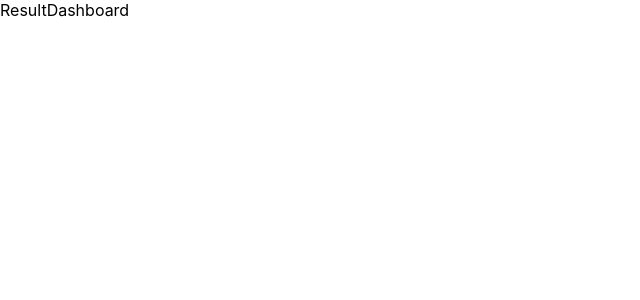
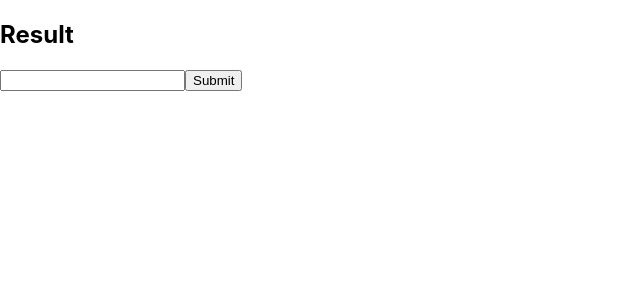
Before and after one commit to aollerval/questionnaire-app, a React (Create React App) app: page /dashboard in a window 1280 px wide. Shown: the top 300 px of the page, without its empty margins (0-640 px from the left). Built offline with nearby package versions, Linux system fonts and the light colour scheme.

Commit message:
Added results gathering

```diff
--- a/src/containers/Questionnaire.js
+++ b/src/containers/Questionnaire.js
@@ -75,6 +75,7 @@ export default function Questionnaire() {
         //Vaciar local storage, eliminar qa, qc y qs.  Resetear el estado
     }
 
+    //Estado de la respuesta para enviar resultados del cuestionario
     var qa = {
         questionnaireCode : qc,
         questions : [],
@@ -91,7 +92,6 @@ export default function Questionnaire() {
         var filteredAnswers = qa.answers.filter(function(value){
             return value !== a_id
         })
-
 
         var filteredQuestions = qa.questions.filter(function(value){
             return value !== q_id //Tengo que agregar que solo se pueda responder 1 con uno de los checkboxes
--- a/src/containers/ResultDashboard.js
+++ b/src/containers/ResultDashboard.js
@@ -1,7 +1,46 @@
-import React from 'react'
+import React, { useRef, useState } from 'react'
 
 export default function ResultDashboard() {
+
+  const resultCodeQuestionnaire = useRef();
+
+  var results = {
+    "questionnaireCode" : "",
+    "questionSubDimensions" : [],
+    "scores" : []
+  }
+
+  function fetchResults(){
+    const questionnaireCode = resultCodeQuestionnaire.current.value
+    const url = `http://localhost:8080/api/v1/result/${questionnaireCode}`
+    fetch(url , {
+        method : 'GET',
+        mode: 'cors',
+        headers: {
+            'Content-Type' : 'application/json',
+            'accept' : '*/*'
+        }
+    })
+    .then(response => response.json())
+    .then(response => {
+        console.log(response)
+        results.questionnaireCode = response.questionnaireCode
+        results.questionSubDimensions = response.subDimensions
+        results.scores = response.scores
+        console.log(results)
+    })
+    resultCodeQuestionnaire.current.value = null
+  }
+
+
+
   return (
-    <div>ResultDashboard</div>
+    <div>
+      <h2>Result</h2>
+        <div className='questionnaireFetcher'>
+            <input type="text" ref={resultCodeQuestionnaire}/>
+            <input type="submit" onClick={fetchResults}/>
+      </div>
+    </div>
   )
 }
```
